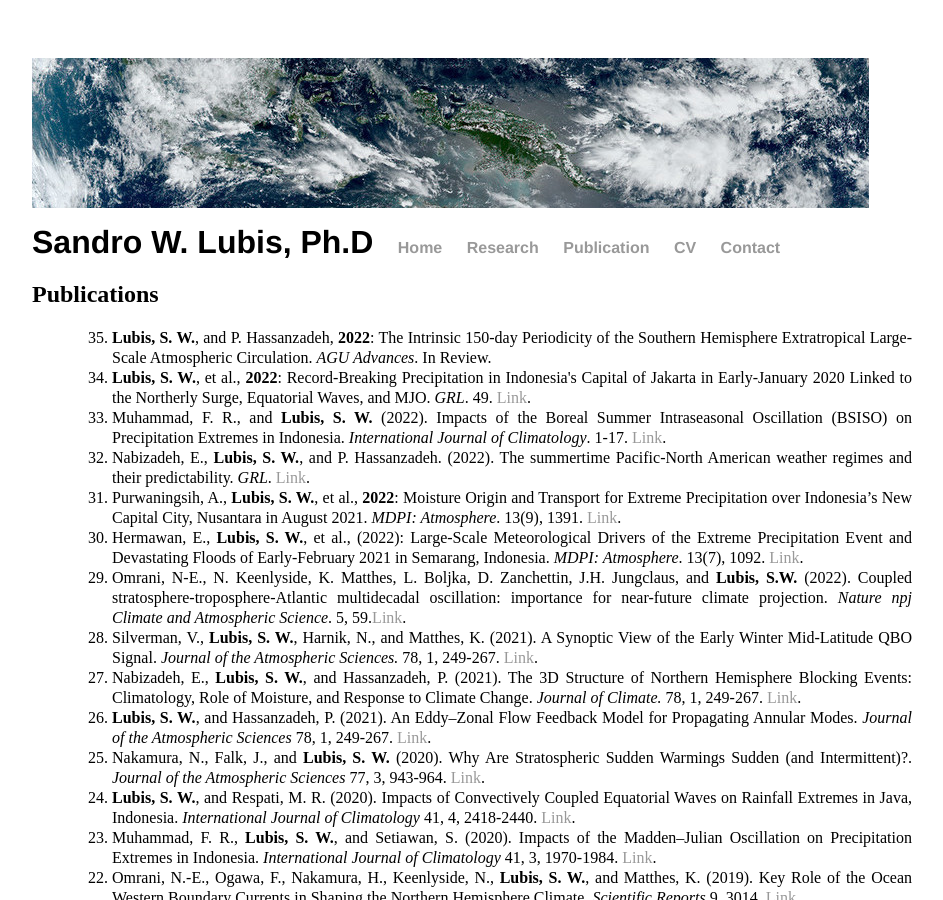
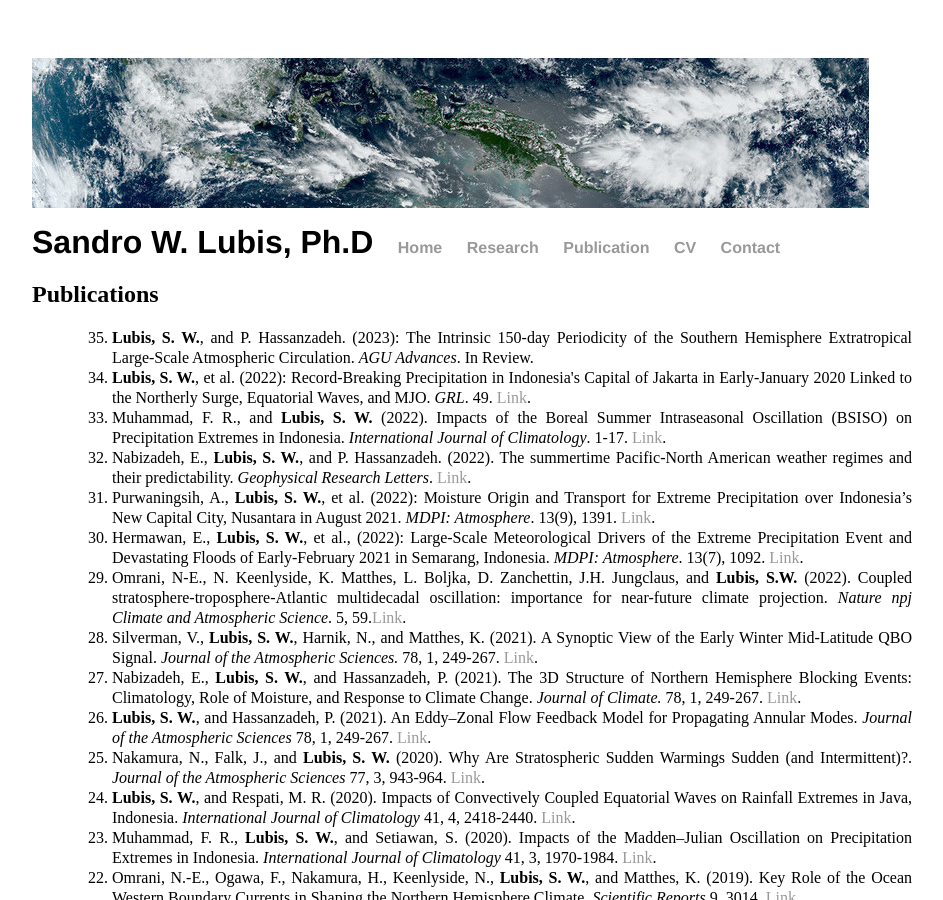
Before and after one commit to sandrolubis/sandrolubis.github.io, a Jekyll site: the page built from publication/index.html, in a window 1280 px wide and 900 px high. Shown: the whole window, without its empty margins (276-1219 px from the left). Built offline with Jekyll 4.4.1, drawn with Linux system fonts in a browser that asks for light colours.

Commit message:
Update index.html

```diff
--- a/publication/index.html
+++ b/publication/index.html
@@ -7,11 +7,11 @@
 	<h2>Publications</h2>
 	<ol style="line-height:1.25; text-align:justify;">
 	<ol reversed>
-		<li><b>Lubis, S. W.</b>, and P. Hassanzadeh, <b>2022</b>: The Intrinsic 150-day Periodicity of the Southern Hemisphere Extratropical Large-Scale Atmospheric Circulation. <i>AGU Advances</i>. In Review.</li>
-		<li><b>Lubis, S. W.</b>, et al., <b>2022</b>: Record-Breaking Precipitation in Indonesia's Capital of Jakarta in Early-January 2020 Linked to the Northerly Surge, Equatorial Waves, and MJO. <i>GRL</i>. 49. <a href="https://doi.org/10.1029/2022GL101513">Link</a>.</li>
+		<li><b>Lubis, S. W.</b>, and P. Hassanzadeh. (2023): The Intrinsic 150-day Periodicity of the Southern Hemisphere Extratropical Large-Scale Atmospheric Circulation. <i>AGU Advances</i>. In Review.</li>
+		<li><b>Lubis, S. W.</b>, et al. (2022): Record-Breaking Precipitation in Indonesia's Capital of Jakarta in Early-January 2020 Linked to the Northerly Surge, Equatorial Waves, and MJO. <i>GRL</i>. 49. <a href="https://doi.org/10.1029/2022GL101513">Link</a>.</li>
 		<li>Muhammad, F. R., and <b>Lubis, S. W.</b> (2022). Impacts of the Boreal Summer Intraseasonal Oscillation (BSISO) on Precipitation Extremes in Indonesia. <i>International Journal of Climatology</i>. 1-17. <a href="https://doi.org/10.1002/joc.7934">Link</a>.</li>
-		<li>Nabizadeh, E., <b>Lubis, S. W.</b>, and P. Hassanzadeh. (2022). The summertime Pacific-North American weather regimes and their predictability. <i>GRL</i>. <a href="https://doi.org/10.1029/2022GL099401">Link</a>.</li>
-		<li>Purwaningsih, A., <b>Lubis, S. W.</b>, et al., <b>2022</b>: Moisture Origin and Transport for Extreme Precipitation over Indonesia’s New Capital City, Nusantara in August 2021. <i>MDPI: Atmosphere</i>. 13(9), 1391. <a href="https://doi.org/10.3390/atmos13091391">Link</a>.</li>
+		<li>Nabizadeh, E., <b>Lubis, S. W.</b>, and P. Hassanzadeh. (2022). The summertime Pacific-North American weather regimes and their predictability. <i>Geophysical Research Letters</i>. <a href="https://doi.org/10.1029/2022GL099401">Link</a>.</li>
+		<li>Purwaningsih, A., <b>Lubis, S. W.</b>, et al. (2022): Moisture Origin and Transport for Extreme Precipitation over Indonesia’s New Capital City, Nusantara in August 2021. <i>MDPI: Atmosphere</i>. 13(9), 1391. <a href="https://doi.org/10.3390/atmos13091391">Link</a>.</li>
 		<li>Hermawan, E., <b>Lubis, S. W.</b>, et al., (2022): Large-Scale Meteorological Drivers of the Extreme Precipitation Event and Devastating Floods of Early-February 2021 in Semarang, Indonesia. <i>MDPI: Atmosphere</i>. 13(7), 1092. <a href="https://doi.org/10.3390/atmos13071092">Link</a>.</li>
 		<li>Omrani, N-E., N. Keenlyside, K. Matthes, L. Boljka, D. Zanchettin, J.H. Jungclaus, and <b>Lubis, S.W. </b> (2022). Coupled stratosphere-troposphere-Atlantic multidecadal oscillation: importance for near-future climate projection. <i>Nature npj Climate and Atmospheric Science</i>. 5, 59.<a href="https://doi.org/10.1038/s41612-022-00275-1">Link</a>.</li>
 		<li>Silverman, V., <b>Lubis, S. W.</b>, Harnik, N., and Matthes, K. (2021). A Synoptic View of the Early Winter Mid-Latitude QBO Signal. <i>Journal of the Atmospheric Sciences.</i> 78, 1, 249-267. <a href="https://doi.org/10.1175/JAS-D-20-0387.1">Link</a>.</li>
```
